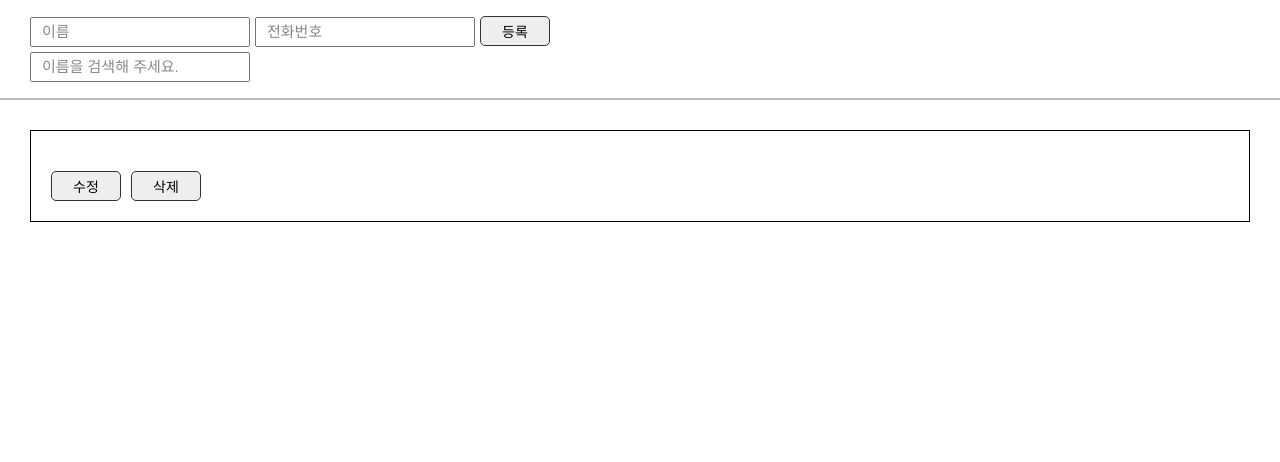
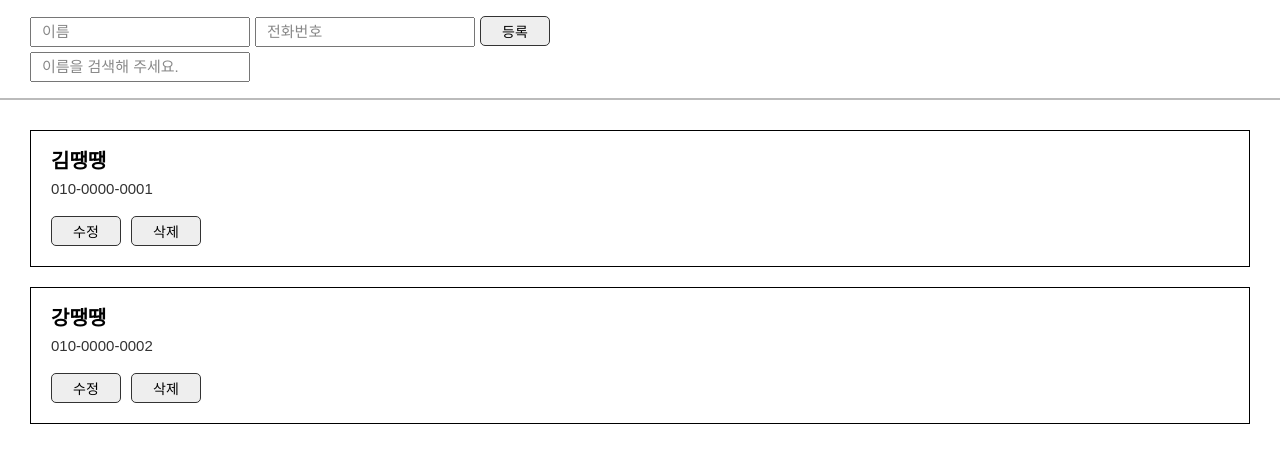
Before and after one commit to suyeon-hong/phone-book, a React (Create React App) app: page / in a window 1280 px wide. Shown: the top 462 px of the page. Built offline with nearby package versions, Linux system fonts and the light colour scheme; the HTML template or start-up script is replaced by a standard one.

Commit message:
:sparkles: 리스트 등록 기능 구현

```diff
--- a/src/App.js
+++ b/src/App.js
@@ -1,14 +1,37 @@
 import React, { Component } from 'react'
 import './style.css'
 import UserInput from './components/UserInput'
-import List from './components/List'
+import ListBox from './components/ListBox'
 
 class App extends Component {
+  id = 2
+  state = {
+    information: [
+      {
+        id: 0,
+        name: '김땡땡',
+        number: '010-0000-0001'
+      },
+      {
+        id: 1,
+        name: '강땡땡',
+        number: '010-0000-0002'
+      }
+    ]
+  }
+
+  getUserInput = (newInput) => {
+    const { information } = this.state
+    this.setState({
+      information: information.concat({ id: this.id++, ...newInput })
+    })
+  }
+
   render() {
     return (
       <>
-        <UserInput />
-        <List />
+        <UserInput getUserInput={this.getUserInput} />
+        <ListBox data={this.state.information} />
       </>
     )
   }
--- a/src/components/List.jsx
+++ b/src/components/List.jsx
@@ -2,16 +2,22 @@ import React, { Component } from "react";
 import "../../src/style.css";
 
 class List extends Component {
+	static defaultProps = {
+		info: {
+			name: "이름",
+			number: "010-0000-0000",
+			id: 0,
+		},
+	};
 	render() {
+		const { name, number, id } = this.props.info;
 		return (
-			<ul className="listBox">
-				<li className="list">
-					<h1 className="name"></h1>
-					<p className="number"></p>
-					<button className="btn">수정</button>
-					<button className="btn">삭제</button>
-				</li>
-			</ul>
+			<li className="list">
+				<h1 className="name">{name}</h1>
+				<p className="number">{number}</p>
+				<button className="btn">수정</button>
+				<button className="btn">삭제</button>
+			</li>
 		);
 	}
 }
--- /dev/null
+++ b/src/components/ListBox.jsx
@@ -0,0 +1,16 @@
+import React, { Component } from "react";
+import "../../src/style.css";
+import List from "./List";
+
+class ListBox extends Component {
+	static defaultProps = {
+		data: [],
+	};
+	render() {
+		const { data } = this.props;
+		const list = data.map((li) => <List key={li.id} info={li} />);
+		return <ul className="listBox">{list}</ul>;
+	}
+}
+
+export default ListBox;
--- a/src/components/UserInput.jsx
+++ b/src/components/UserInput.jsx
@@ -2,13 +2,46 @@ import React, { Component } from "react";
 import "../../src/style.css";
 
 class UserInput extends Component {
+	state = {
+		name: "",
+		number: "",
+	};
+	handleSubmit = (e) => {
+		e.preventDefault();
+		this.props.getUserInput && this.props.getUserInput(this.state);
+		this.setState({
+			name: "",
+			number: "",
+		});
+	};
+	handleChange = (e) => {
+		this.setState({
+			[e.target.name]: e.target.value,
+		});
+	};
 	render() {
 		return (
 			<div className="userInput">
-				<form>
-					<input className="input" type="text" placeholder="이름"></input>
-					<input className="input" type="text" placeholder="전화번호"></input>
-					<button className="btn">등록</button>
+				<form onSubmit={this.handleSubmit}>
+					<input
+						onChange={this.handleChange}
+						className="input"
+						type="text"
+						value={this.state.name}
+						placeholder="이름"
+						name="name"
+					></input>
+					<input
+						onChange={this.handleChange}
+						className="input"
+						type="text"
+						value={this.state.number}
+						placeholder="전화번호"
+						name="number"
+					></input>
+					<button type="submit" className="btn">
+						등록
+					</button>
 				</form>
 				<input
 					className="input"
```
